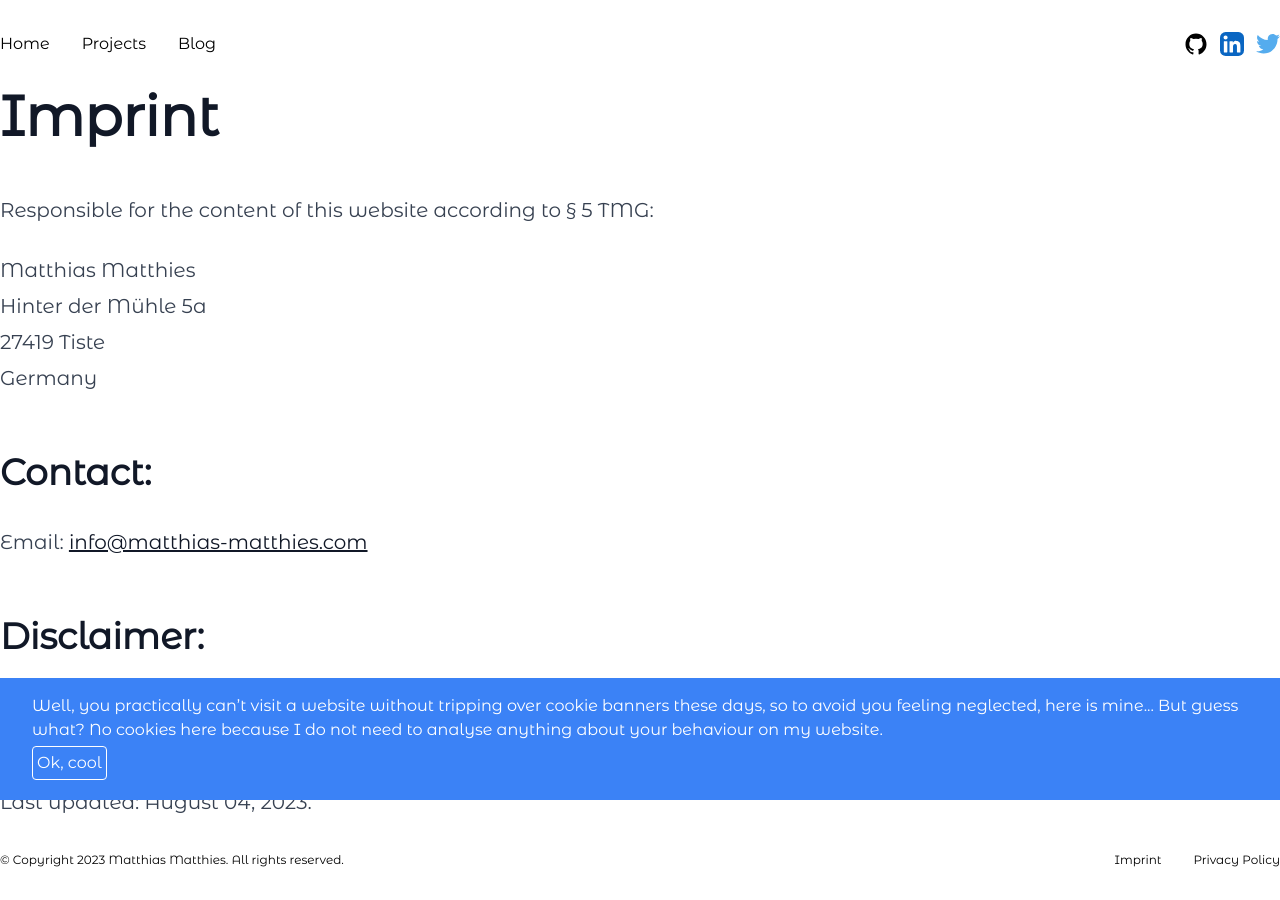
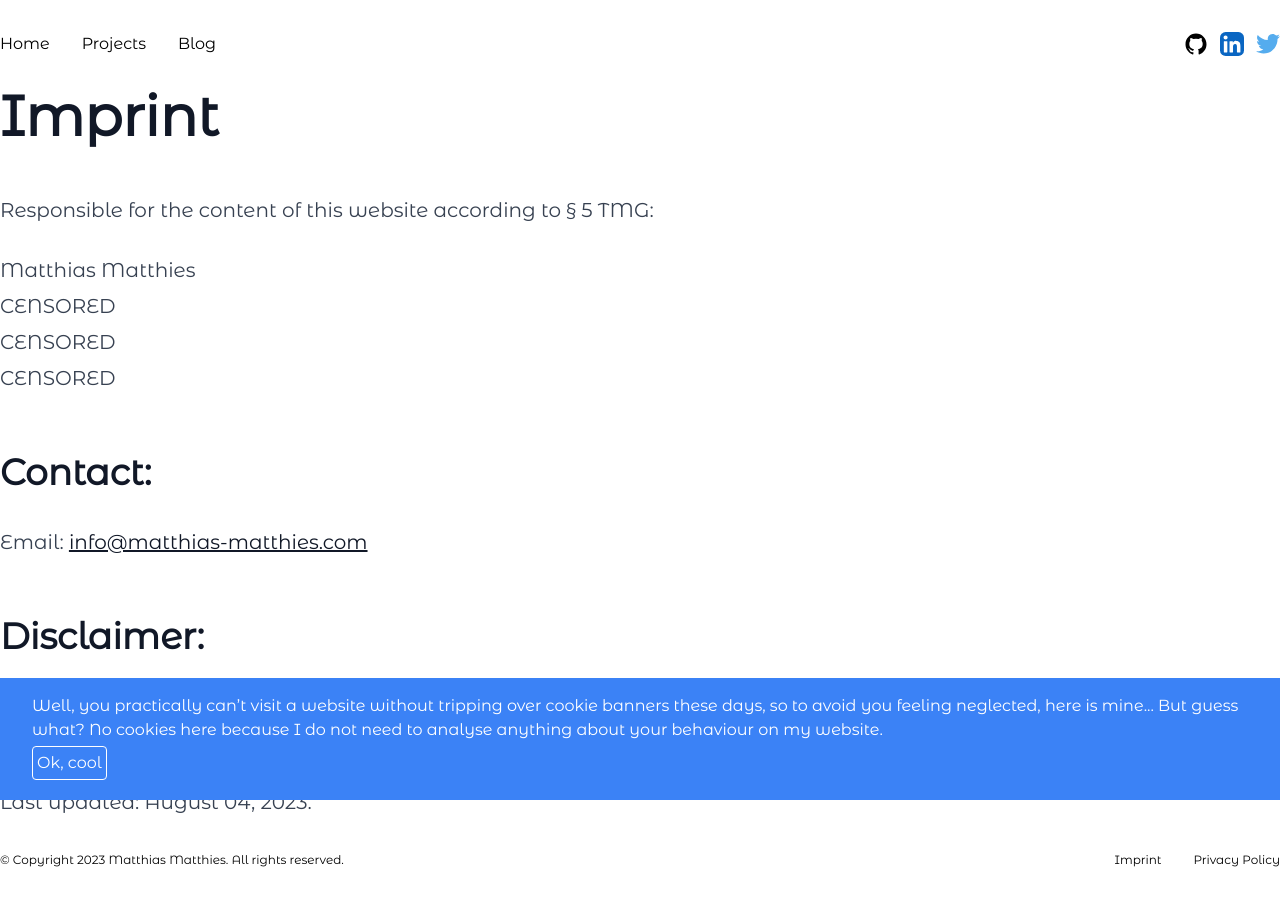
Before and after one commit to matthias-matthies/www.matthias-matthies.com, a Next.js app: page /imprint in a window 1280 px wide. Built offline with nearby package versions, Linux system fonts and the light colour scheme.

Commit message:
Censored adress

```diff
--- a/app/imprint/page.tsx
+++ b/app/imprint/page.tsx
@@ -8,9 +8,9 @@ const ImprintPage = () => {
 
                     <p>
                         Matthias Matthies<br />
-                        Hinter der Mühle 5a<br />
-                        27419 Tiste<br />
-                        Germany
+                        CENSORED <br />
+                        CENSORED <br />
+                        CENSORED
                     </p>
 
                     <h2>Contact:</h2>
--- a/app/privacy-policy/page.tsx
+++ b/app/privacy-policy/page.tsx
@@ -11,7 +11,7 @@ const PrivacyPolicyPage = () => {
                 <p>Responsible for the data processing on this website, I am, Matthias Matthies. Contact details are:</p>
 
                 <p>
-                    Address: Hinter der Mühle 5a, 27419 Tiste<br />
+                    Address: CENSORED<br />
                     Email: <a href="mailto:info@matthias-matthies.com">info@matthias-matthies.com</a>
                 </p>
 
```
